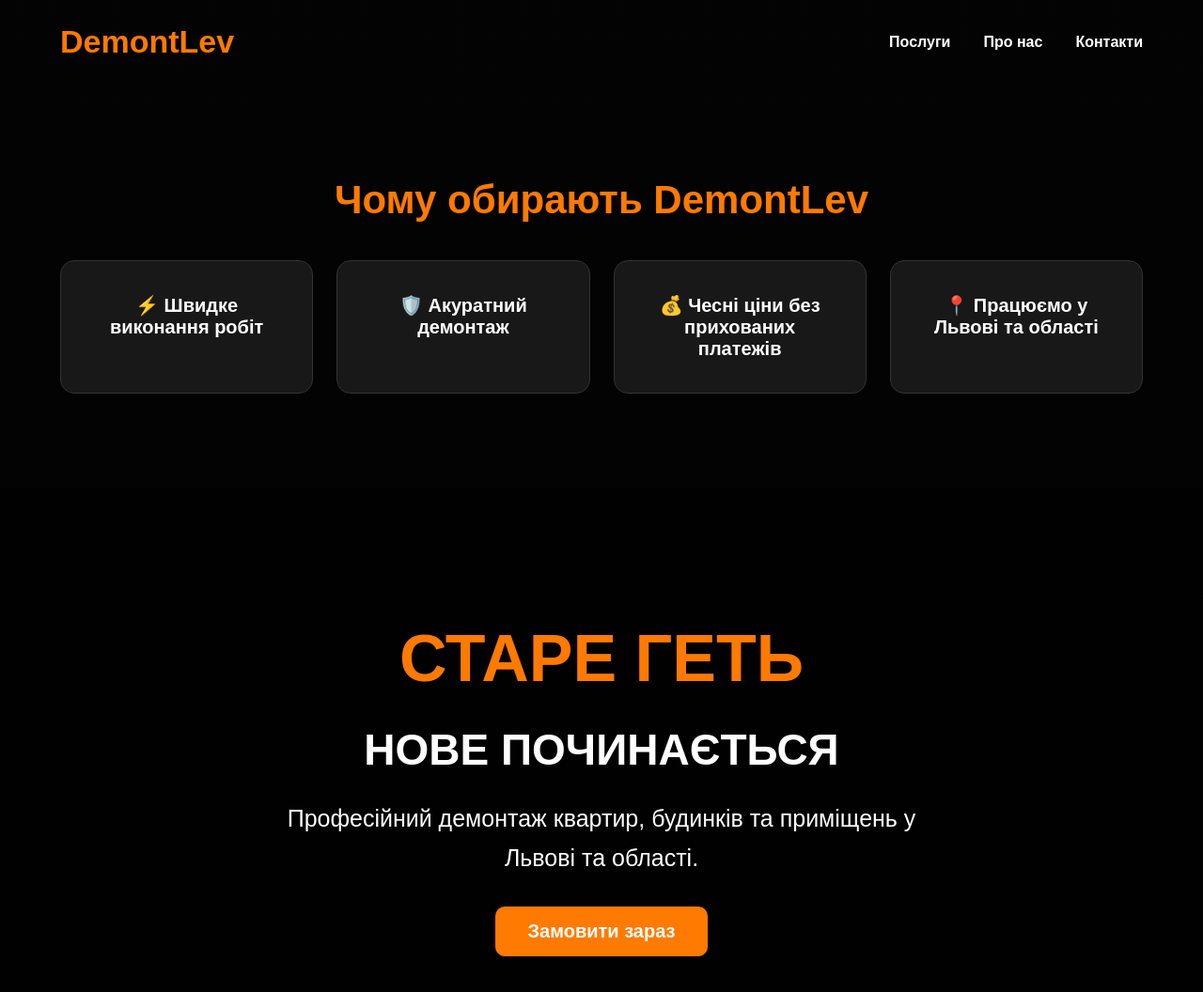
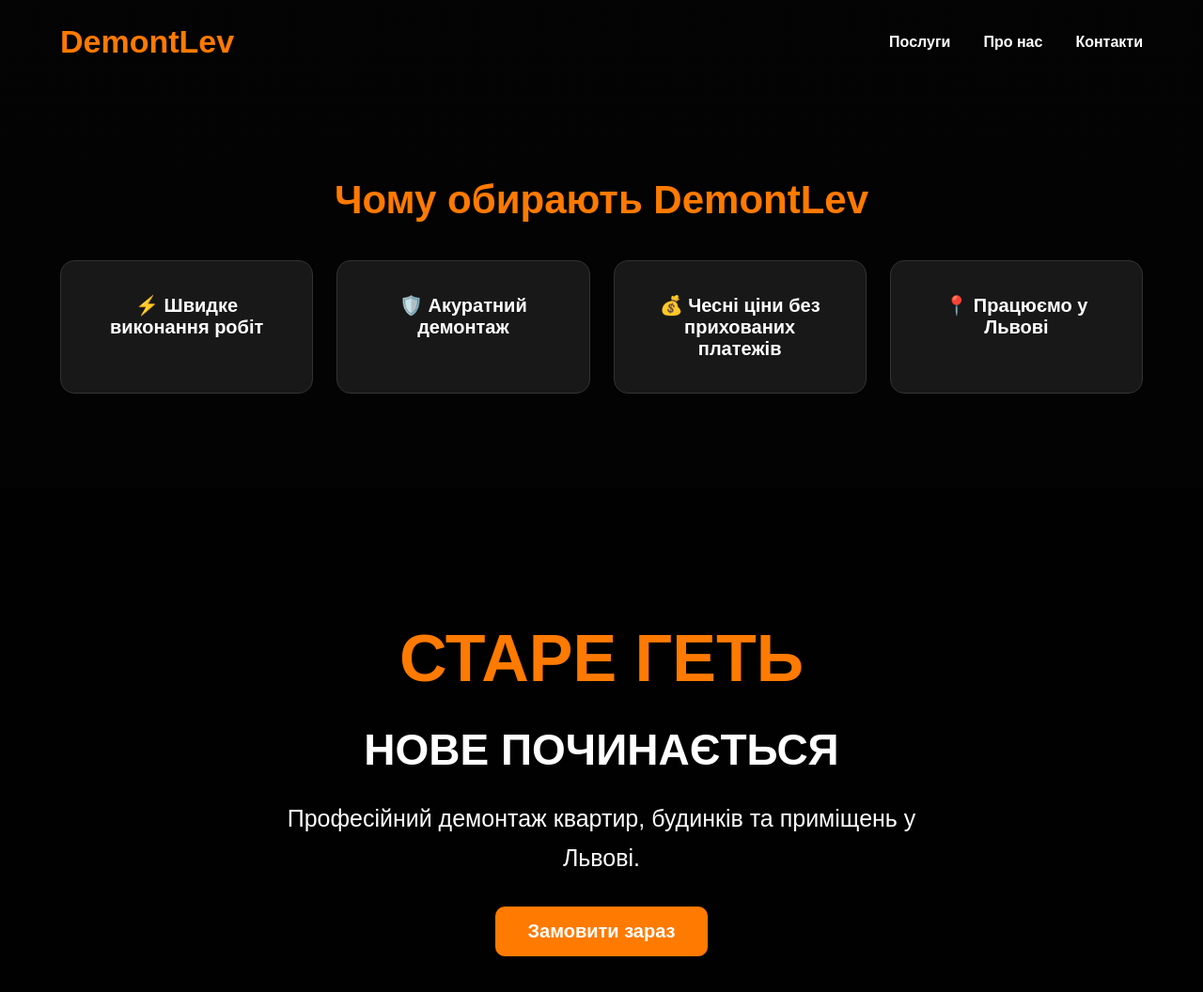
Before and after one commit to yuramotichka/demontlev, a plain HTML site: page index.html in a window 1280 px wide. Shown: the top 1056 px of the page at 94% size. Drawn offline with Linux system fonts and the light colour scheme.

Commit message:
Update index.html

```diff
--- a/index.html
+++ b/index.html
@@ -46,7 +46,7 @@ DemontLev
         </div>
 
         <div class="about-box">
-            📍 Працюємо у Львові та області
+            📍 Працюємо у Львові
         </div>
 
     </div>
@@ -59,7 +59,7 @@ DemontLev
 <h2>НОВЕ ПОЧИНАЄТЬСЯ</h2>
 
 <p>
-Професійний демонтаж квартир, будинків та приміщень у Львові та області.
+Професійний демонтаж квартир, будинків та приміщень у Львові.
 </p>
 
 <a class="btn" href="https://t.me/yuriy2710">
```
